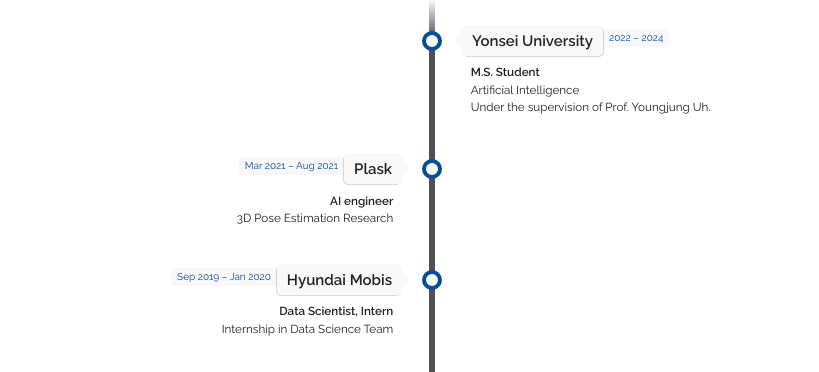
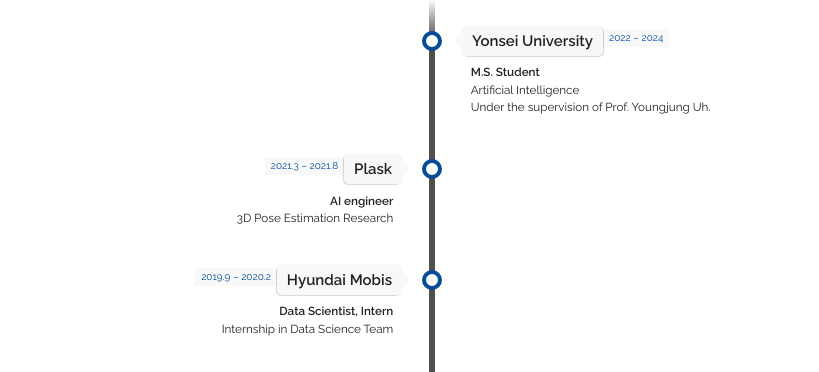
Before and after one commit to seoha-kim/seoha-kim.github.io, a Jekyll site: the page built from index.html, in a window 1280 px wide. Shown: the part 1076-1448 px from the top of the page, without its empty margins (208-1027 px from the left). Built offline with Jekyll 4.4.1, drawn with Linux system fonts in a browser that asks for light colours; some web fonts are replaced.

Commit message:
Initial resume commit

```diff
--- a/_data/experience.yaml
+++ b/_data/experience.yaml
@@ -8,13 +8,13 @@ experiences:
   category: "school"
 
 - place: "Plask"
-  time: "Mar 2021 – Aug 2021"
+  time: "2021.3 – 2021.8"
   title: "AI engineer"
   subtitle: "3D Pose Estimation Research"
   category: "work"
 
 - place: "Hyundai Mobis "
-  time: "Sep 2019 – Jan 2020"
+  time: "2019.9 – 2020.2"
   title: "Data Scientist, Intern"
   subtitle: "Internship in Data Science Team"
   category: "work"
```
